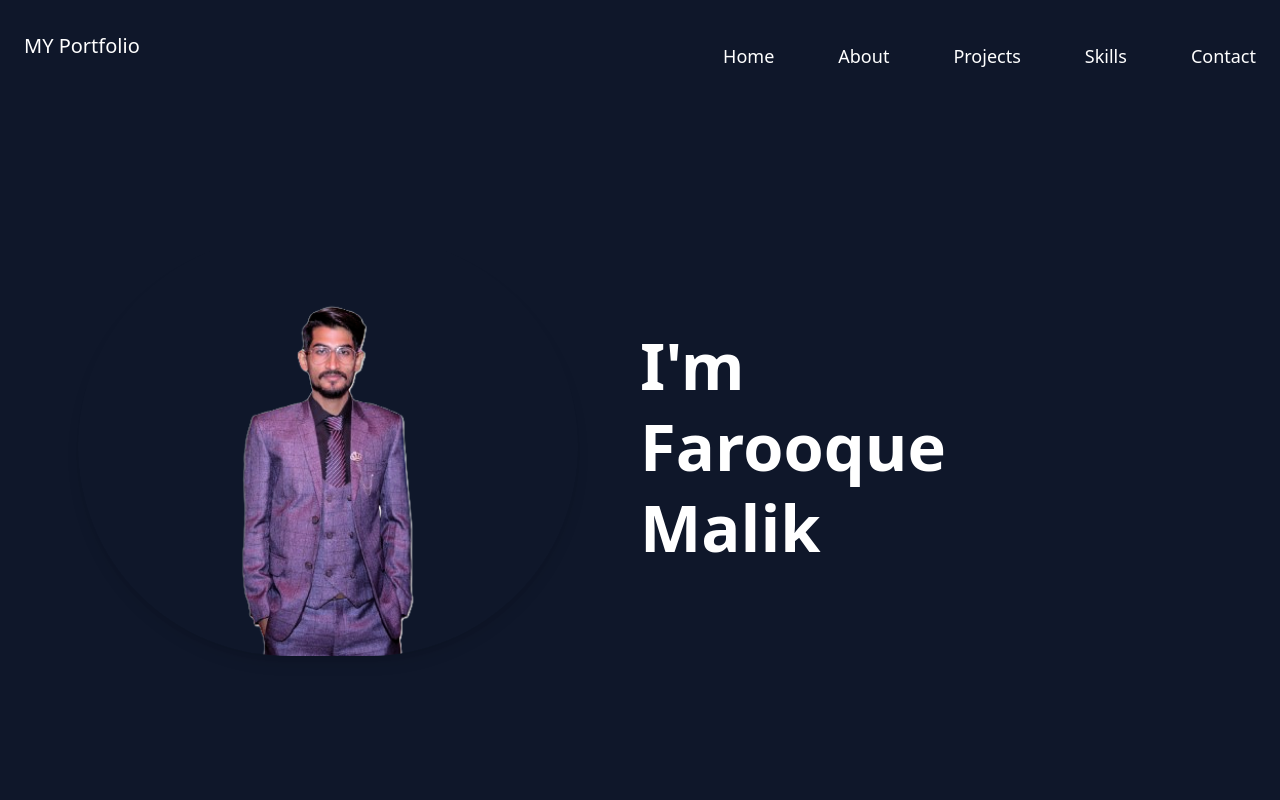
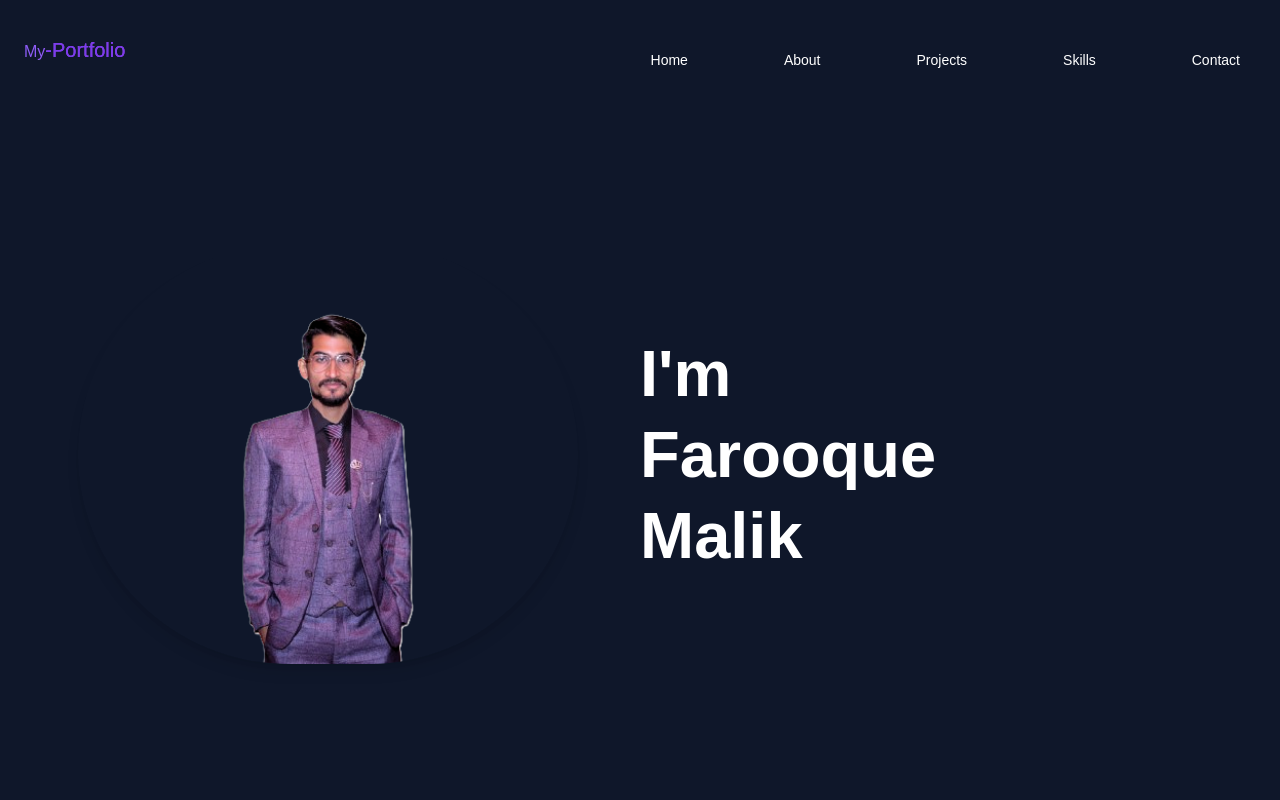
Before and after one commit to FarooqueMalik71/my-portfolio, a Next.js app: page / in a window 1280 px wide. Shown: the top 800 px of the page. Built offline with nearby package versions, Linux system fonts and the light colour scheme.

Commit message:
font, and colors changed

```diff
--- a/src/app/globals.css
+++ b/src/app/globals.css
@@ -6,13 +6,13 @@
   body {
     color: white;
     background-color: black;
-
+    font-family: 'Poppins', 'Arial', sans-serif;
 
   }
 }
 @layer components {
   .menuLink {
-    @apply cursor-pointer hover:text-accent
+    @apply cursor-pointer rounded px-4 py-2 text-sm text-white  hover:bg-gradient-to-r hover:from-purple-500 hover:to-slate-400 hover:shadow-lg hover:scale-105 transition-all duration-300 ease-in-out;
   }
   .tags {
     background-color:#0abde3;
--- a/src/components/Navbar.tsx
+++ b/src/components/Navbar.tsx
@@ -13,7 +13,11 @@ function Navbar() {
   return (
     <div className="container px-6 pt-8">
       <div className="flex justify-between items-center">
-        <div className="text-xl font-medium">MY Portfolio</div>
+        <div className="bg-gradient-to-r from-violet-500 to-purple-500 text-transparent bg-clip-text">My
+          <span className="text-xl font-medium text-violet-600 dark:text-violet-400" >
+            -Portfolio
+          </span>
+        </div>
 
         {/* Desktop Menu */}
         <ul className="gap-10 lg:gap-16 hidden text-lg md:flex">
@@ -44,7 +48,7 @@ function Navbar() {
 
       {/* Mobile Menu */}
       {menuOpen && (
-        <div className="border border-accent absolute top-16 right-4 dark:bg-gray-800 p-4 shadow-lg rounded-lg flex flex-col items-start space-y-4 md:hidden z-50">
+        <div className="border border-violet-500 absolute top-16 right-4 dark:bg-gray-800 p-4 shadow-lg rounded-lg flex flex-col items-start space-y-4 md:hidden z-50">
           <a href="#hero" onClick={() => setMenuOpen(false)} className="menuLink">
             Home
           </a>
```
